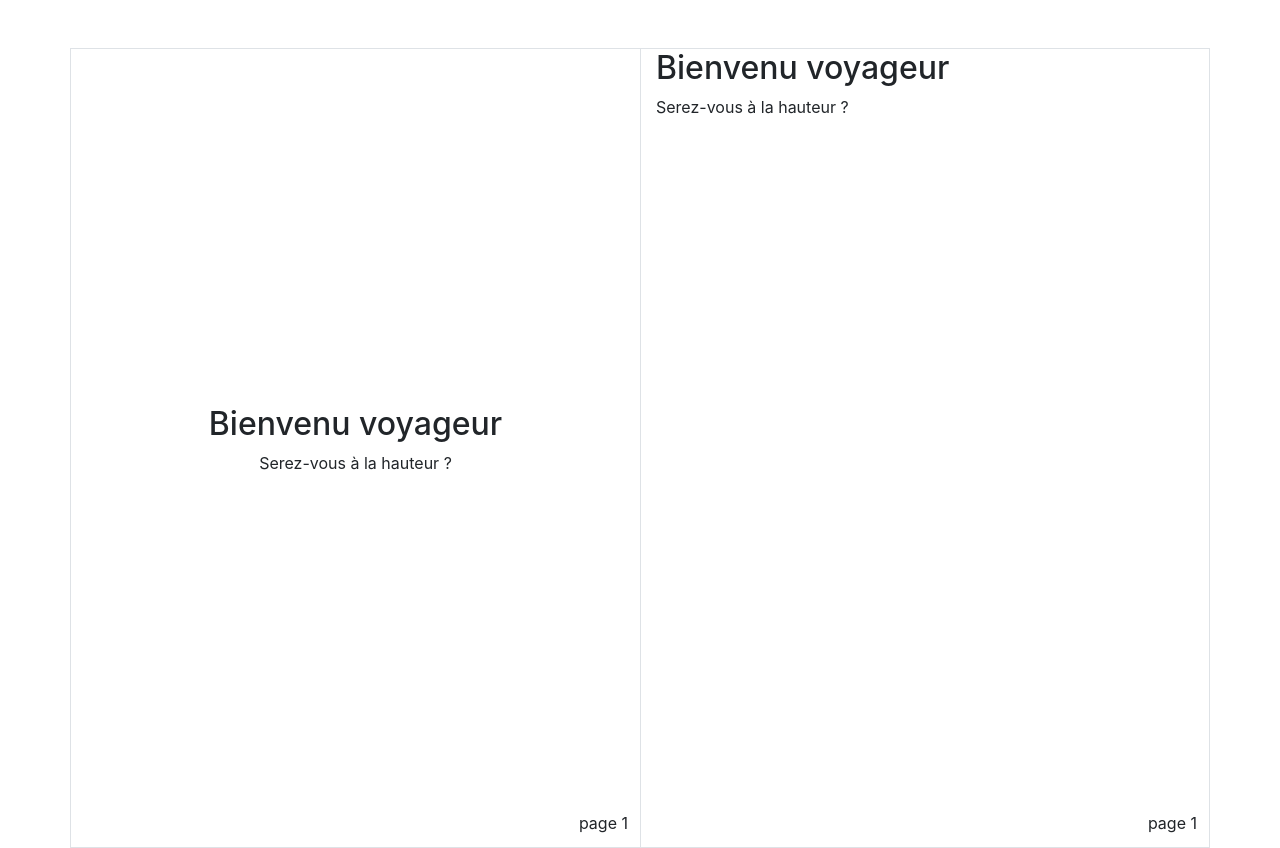
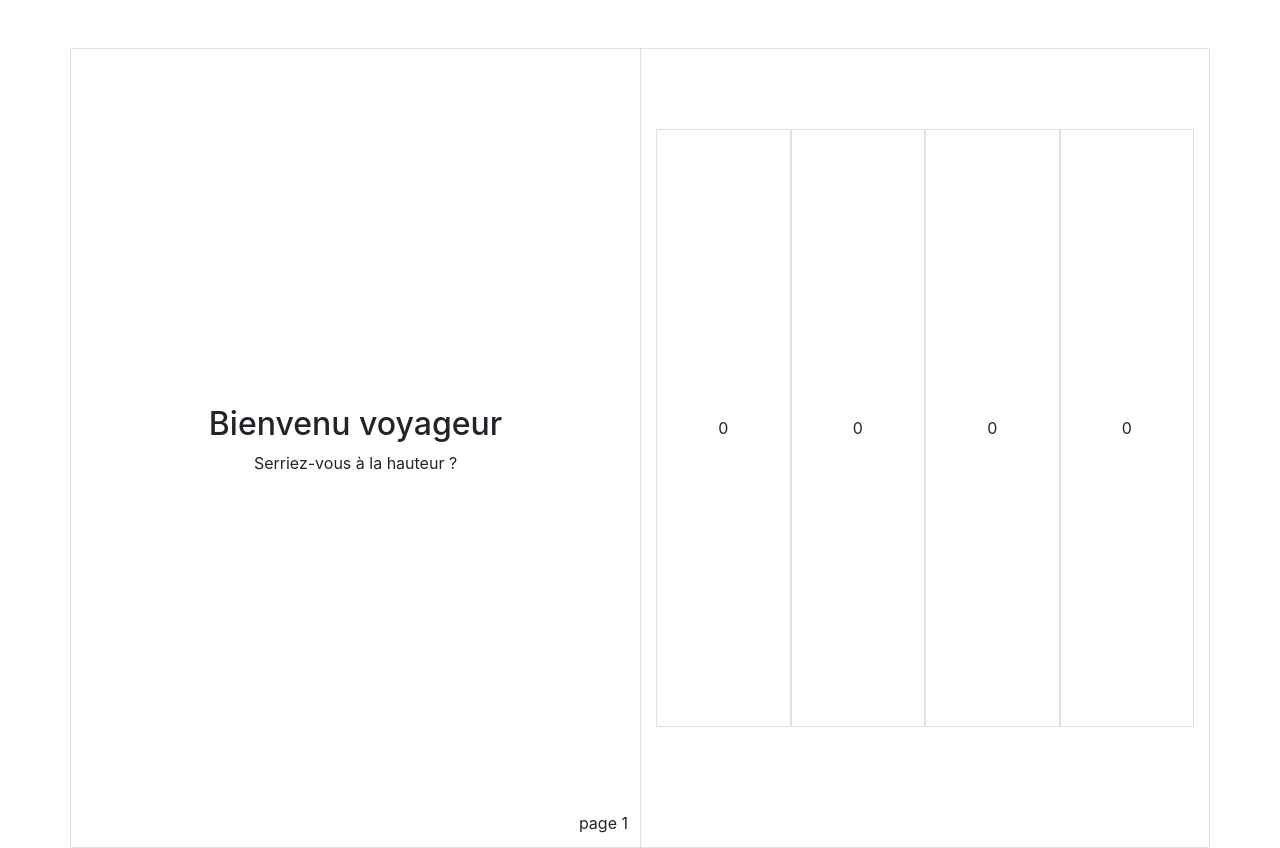
Before and after one commit to GeoffreyPlet/jeux, a plain HTML site: page index.html in a window 1280 px wide. Drawn offline with nearby package versions, Linux system fonts and the light colour scheme.

Commit message:
Suite page 1

```diff
--- a/css/style.css
+++ b/css/style.css
@@ -1,6 +1,15 @@
 .bot{
     bottom: 12px;
+}
+.bot-50{
+    bottom: 50%;
 }
 .right{
     right: 12px;
 }
+.left{
+    left: 15px;
+}
+.top-10{
+    top: 10%;
+}
--- a/js/page-1.js
+++ b/js/page-1.js
@@ -43,7 +43,7 @@ var page = [createDivClass('div', 'col-6 h-100 d-flex flex-column justify-conten
         var pageLeft = document.getElementsByClassName('col-6')[0];
 
         pageLeft.appendChild(createDivContent('h2', 'Bienvenu voyageur'));
-    divUtil = createDivContent('p', 'Serez-vous à la hauteur ?')
+        divUtil = createDivContent('p', 'Serriez-vous à la hauteur ?')
         pageLeft.appendChild(divUtil);
         divUtil = createDivClass('p', 'position-absolute bot right m-0');
         divUtil.textContent = 'page 1';
@@ -53,13 +53,24 @@ var page = [createDivClass('div', 'col-6 h-100 d-flex flex-column justify-conten
 
     /* DEBUT init PAGE RIGHT */
         var pageRight = document.getElementsByClassName('col-6')[1];
+        pageRight.appendChild(createDivClass('div', 'container h-100 position-relative'));
+        pageRight.getElementsByClassName('container')[0].appendChild(createDivClass('div', 'row text-center w-100 h-75 position-absolute top-10'));
+        pageRight.getElementsByClassName('row')[0].appendChild(createDivClass('div', 'col-3 border'));
+        pageRight.getElementsByClassName('row')[0].appendChild(createDivClass('div', 'col-3 border'));
+        pageRight.getElementsByClassName('row')[0].appendChild(createDivClass('div', 'col-3 border'));
+        pageRight.getElementsByClassName('row')[0].appendChild(createDivClass('div', 'col-3 border'));
 
-pageRight.appendChild(createDivContent('h2', 'Bienvenu voyageur'));
-    divUtil = createDivContent('p', 'Serez-vous à la hauteur ?')
-    pageRight.appendChild(divUtil);
-    divUtil = createDivClass('p', 'position-absolute bot right m-0');
-    divUtil.textContent = 'page 1';
-    pageRight.appendChild(divUtil);
+        /* DEBUT init column col-3[0,1,2,3] */
+            for(var i = 0; i < pageRight.getElementsByClassName('col-3').length; i++){
+                divUtil = createDivContent('p', '0');
+                divUtil.style.margin = '0';
+                divUtil.style.display = 'flex';
+                divUtil.style.flexDirection = 'column';
+                divUtil.style.justifyContent = 'center';
+                divUtil.style.height = '100%';
+                pageRight.getElementsByClassName('col-3')[i].appendChild(divUtil);
+            }
+        /* FIN init column col-3[0,1,2,3] */
 
     /* FIN init PAGE RIGHT */
 
```
Lines whose indentation alone changed are shown as unchanged.
